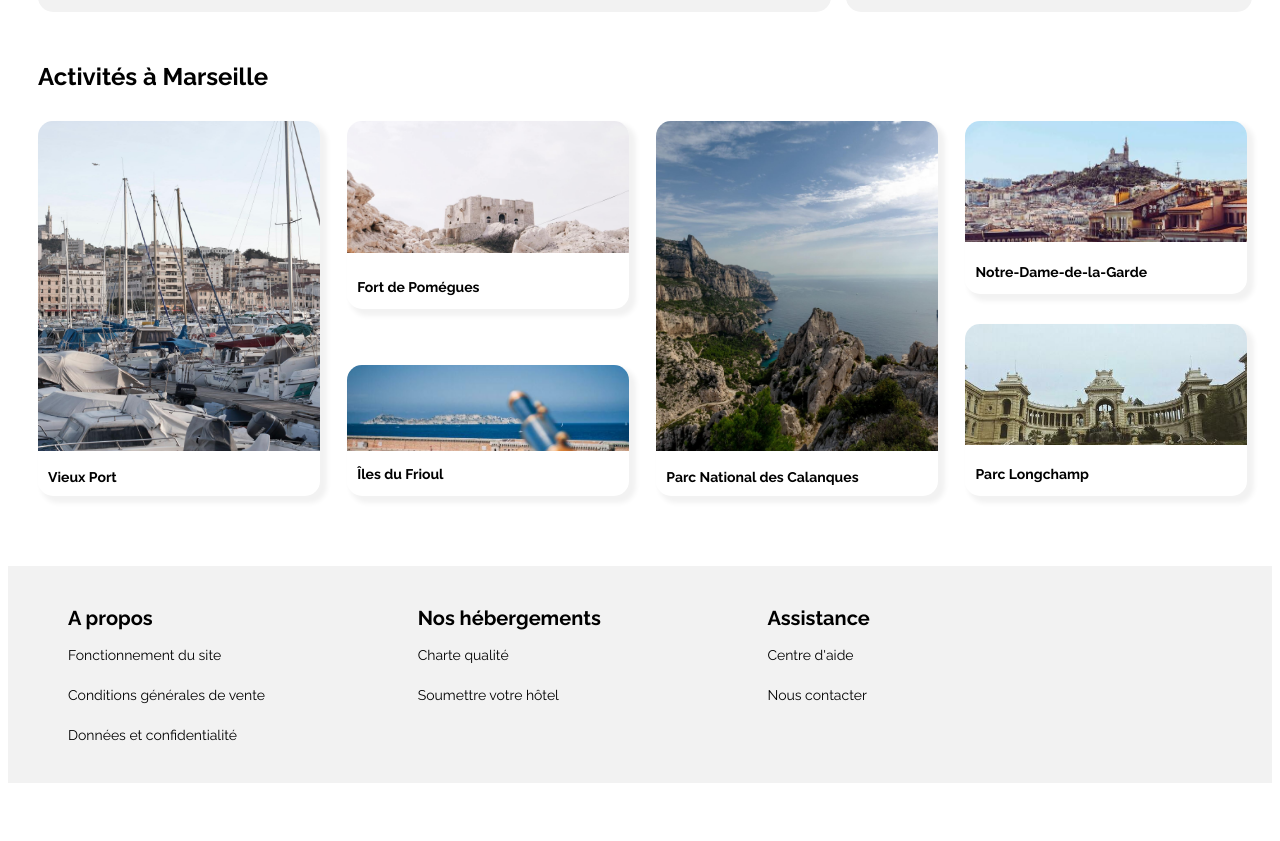
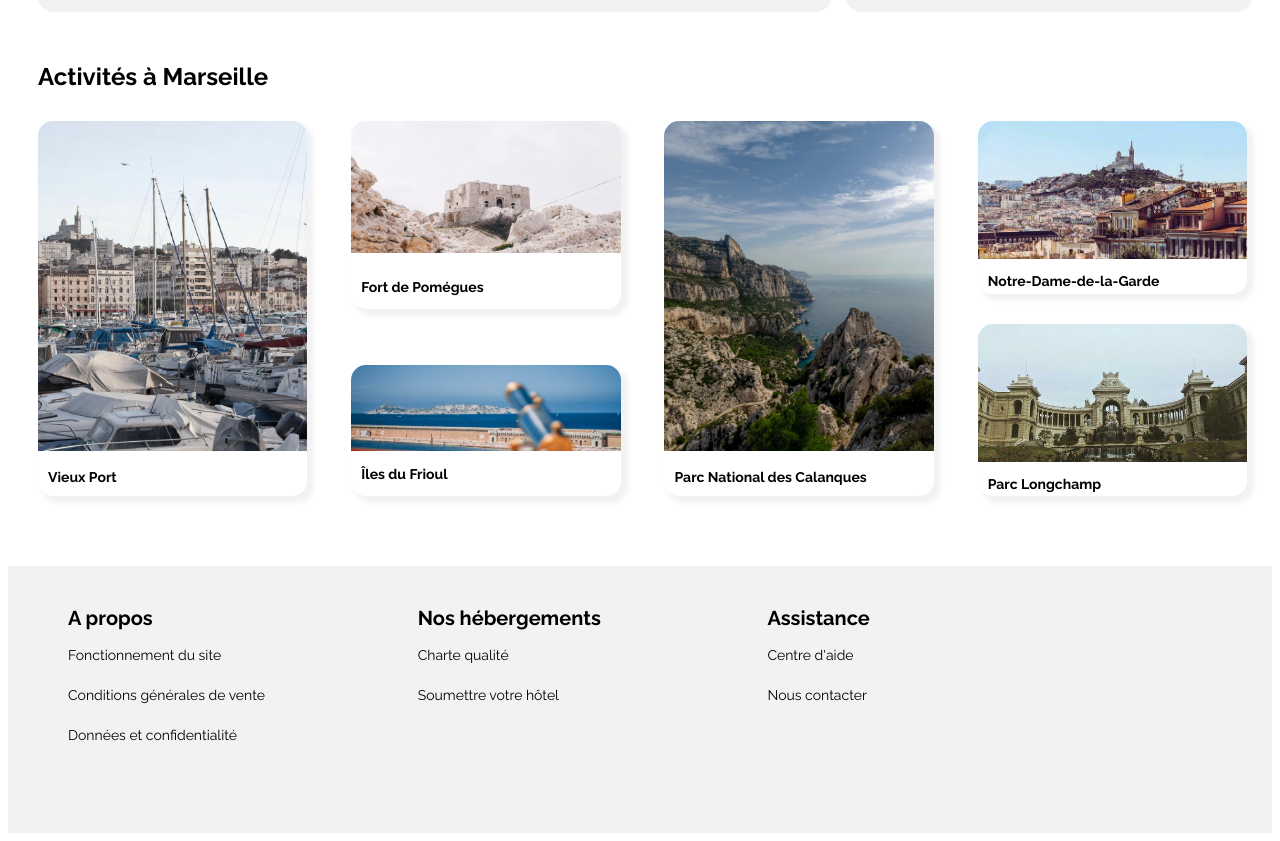
Before and after one commit to VSABernard/P2Booki, a plain HTML site: page index.html in a window 1280 px wide. Shown: the part 1063-1904 px from the top of the page. Before the commit the page ends 1854 px from the top, so only its background shows below. Drawn offline with Linux system fonts and the light colour scheme.

Commit message:
P2 - Booki

```diff
--- a/css/style.css
+++ b/css/style.css
@@ -523,14 +523,14 @@ main h1
     justify-content: flex-start;
     border-radius: 15px;
     height: 375px;
-    flex-basis: 23%;
+    flex-basis: 22%;
     box-shadow: 5px 5px 5px 2px #F2F2F2;    }
 
 .single_activity img
 {   width: 100%;
     height: 330px;
     object-fit: cover;
-    object-position:40% 0%;
+    object-position: 25% 50%;
     border-top-right-radius: 15px;
     border-top-left-radius: 15px;   }
 
@@ -541,7 +541,7 @@ main h1
     flex-direction: column;
     justify-content: space-between;
     flex-wrap: wrap;
-    flex-basis: 23%;
+    flex-basis: 22%;
     margin: 0px 15px;
     height: 375px; }
 
@@ -572,13 +572,13 @@ main h1
 {   width: 100%;
     height: 70%;
     object-fit: cover;
-    object-position: 50% 40%;
+    object-position: 50% 45%;
     border-top-right-radius: 15px;
     border-top-left-radius: 15px;  }
 
 .middle_1 img, .middle_2 img
 {   width: 100%;
-    height: 70%;
+    height: 80%;
     object-fit: cover;
     object-position: 50% 20%;
     border-top-right-radius: 15px;
@@ -588,7 +588,7 @@ main h1
 {   width: 100%;
     object-fit: cover;
     height: 65%;
-    object-position: 50% 30%;
+    object-position: 50% 40%;
     border-top-right-radius: 15px;
     border-top-left-radius: 15px;   }
 
@@ -602,6 +602,7 @@ footer
     overflow-x: hidden;
     background-color: #F2F2F2;
     padding-left: 40px;
+    padding-bottom: 50px;
     height: auto;
     width: 100%; }
 
@@ -661,7 +662,7 @@ a
 /* --------------------------------------------------------------------------------------------------------------------------------------------------------------------
 SUR LE PERIPHERIQUE MOBILE------------------------------------------------------------------------------------------------------------------------------------------- */
 
-@media screen and (max-width: 768px) {
+@media screen and (max-width: 767px) {
 
     *   {   box-sizing: border-box;
             font-family: 'Raleway', 'Arial'; }
@@ -1041,7 +1042,8 @@ SUR LE PERIPHERIQUE MOBILE------------------------------------------------------
         width: 100%;
         margin-top: 30px;
         padding-top: 60px;
-        padding-left: 10px;   }
+        padding-left: 10px;
+        padding-bottom: 80px; }
 
     .foot
     {   margin-left: 30px;
@@ -1087,7 +1089,7 @@ SUR LE PERIPHERIQUE MOBILE------------------------------------------------------
 /* -----------------------------------------------------------------------------------------------------------------------------------------------------------------
 SUR LA TABLETTE ----------------------------------------------------------------------------------------------------------------------------------------------------*/
 
-    @media screen and (min-width: 769px) and (max-width: 991px) {
+    @media screen and (min-width: 768px) and (max-width: 991px) {
 
     .booki
     {   margin-left: -30px; }
```
